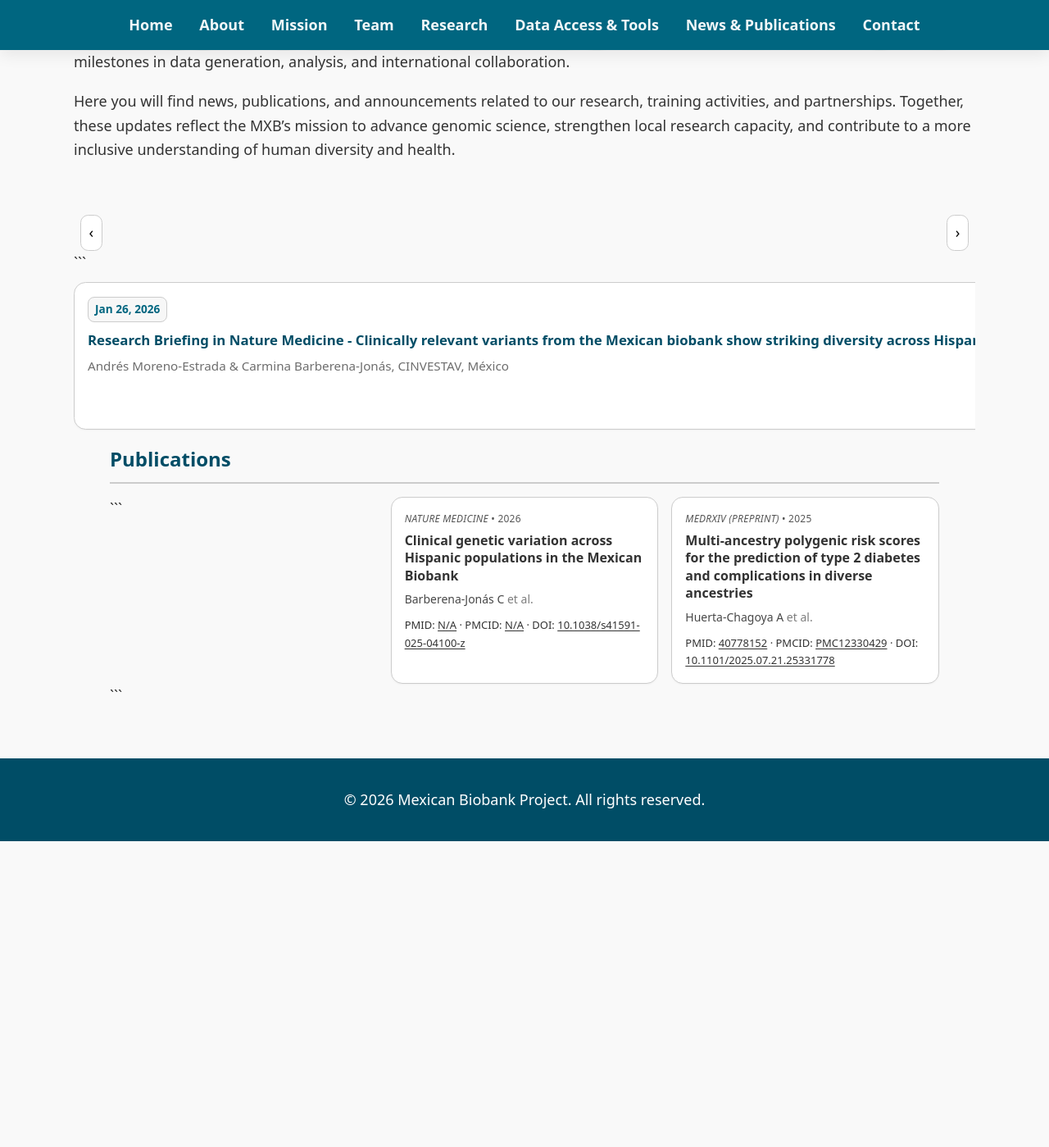
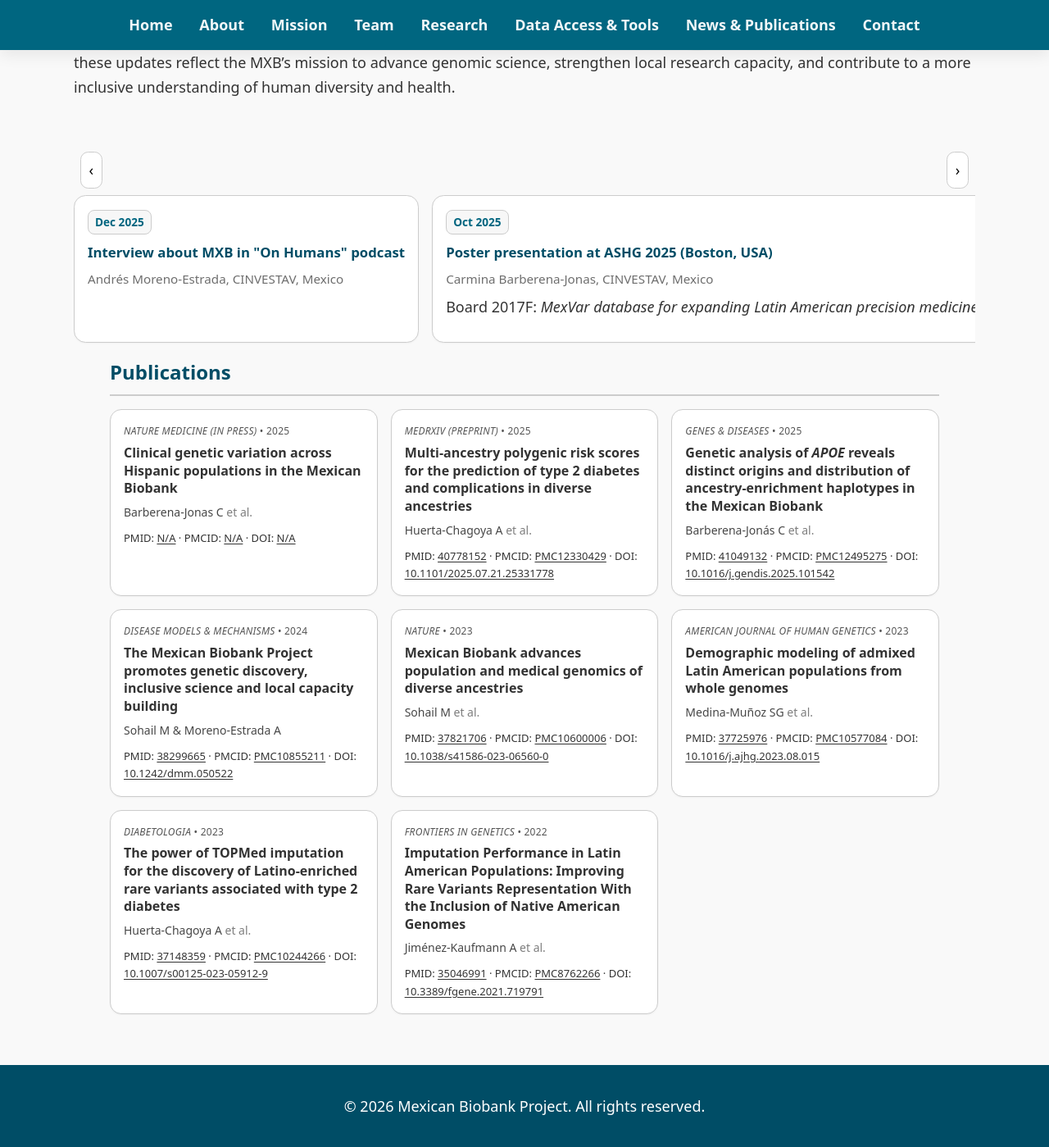
Before and after one commit to morenolab/MexicanBiobank_webpage, a Jekyll site: the page built from pages/news_publications.md, in a window 1280 px wide and 1400 px high, scrolled down 397 px. Shown: the whole window at 82% size. Built offline with Jekyll 4.4.1, drawn with Linux system fonts in a browser that asks for light colours; our own code applies the rules of GitHub Pages for plain Markdown files; before the commit the page ends 1423 px from its top, so only the background shows below that; some of the changed text lies outside the part shown.

Commit message:
Update news and publications section in markdown

````diff
--- a/pages/news_publications.md
+++ b/pages/news_publications.md
@@ -1,9 +1,8 @@
 ---
-
 layout: default
 title: News & Publications
 permalink: /news_publications/
-------------------------------
+---
 
 <section id="news_publications">
 
@@ -25,115 +24,104 @@
       <button class="carousel-btn next" aria-label="Next">›</button>
     </div>
 
-```
-<div class="news-track" id="carousel-all-news" tabindex="0">
+    <div class="news-track" id="carousel-all-news" tabindex="0">
 
-      <!-- Jan 2026 -->
+      <!-- Dec 2025 -->
 
-  <article class="news-card">
-    <span class="news-badge"><time datetime="2026-01-26">Jan 26, 2026</time></span>
-    <h4 class="news-title"><a href="https://www.nature.com/articles/s41591-025-04129-0" target="_blank" rel="noopener">Research Briefing in Nature Medicine - Clinically relevant variants from the Mexican biobank show striking diversity across Hispanic people</a></h4>
-    <p class="news-meta">Andrés Moreno-Estrada &amp; Carmina Barberena-Jonás, CINVESTAV, México</p>
-    <p class="news-body"><em></em></p>
-</article>
-
-  <!-- Dec 2025 -->
-
-  <article class="news-card">
-    <span class="news-badge"><time datetime="2025-12">Dec 2025</time></span>
-    <h4 class="news-title"><a href="https://open.spotify.com/episode/16l1LFamzx1P87ZQcuNhKA" target="_blank" rel="noopener">Interview about MXB in &quot;On Humans&quot; podcast</a></h4>
-    <p class="news-meta">Andrés Moreno-Estrada, CINVESTAV, México</p>
-    <p class="news-body"><em></em></p>
-</article>
+      <article class="news-card">
+        <span class="news-badge"><time datetime="Dec 25">Dec 2025</time></span>
+        <h4 class="news-title"><a href="https://open.spotify.com/episode/16l1LFamzx1P87ZQcuNhKA" target="_blank" rel="noopener">Interview about MXB in &quot;On Humans&quot; podcast</a></h4>
+        <p class="news-meta">Andrés Moreno-Estrada, CINVESTAV, Mexico</p>
+        <p class="news-body"><em></em></p>
+    </article>
 
 
-  <!-- Oct 2025 -->
+      <!-- Oct 2025 -->
 
-  <article class="news-card">
-    <span class="news-badge"><time datetime="2025-10">Oct 2025</time></span>
-    <h4 class="news-title"><a href="https://meetings.ashg.org/event/ASHG25/sessions/SESSOAEI1EOL90ZZ0" target="_blank" rel="noopener">Poster presentation at ASHG 2025 (Boston, USA)</a></h4>
-    <p class="news-meta">Carmina Barberena-Jonás, CINVESTAV, México</p>
-    <p class="news-body">
-      Board 2017F: <em>MexVar database for expanding Latin American precision medicine illustrates striking clinical genetic variation in the Mexican Biobank.</em>
-    </p>
-  </article>
+      <article class="news-card">
+        <span class="news-badge"><time datetime="2025-10">Oct 2025</time></span>
+        <h4 class="news-title"><a href="https://meetings.ashg.org/event/ASHG25/sessions/SESSOAEI1EOL90ZZ0" target="_blank" rel="noopener">Poster presentation at ASHG 2025 (Boston, USA)</a></h4>
+        <p class="news-meta">Carmina Barberena-Jonas, CINVESTAV, Mexico</p>
+        <p class="news-body">
+          Board 2017F: <em>MexVar database for expanding Latin American precision medicine illustrates striking clinical genetic variation in the Mexican Biobank.</em>
+        </p>
+      </article>
 
-  <article class="news-card">
-    <span class="news-badge"><time datetime="2025-10">Oct 2025</time></span>
-    <h4 class="news-title"><a href="https://rarerevolutionmagazine.com/rare-insider/mexvar-helping-to-increase-the-scientific-independence-of-mexico/" target="_blank" rel="noopener">Interview about MexVar in RARE Revolution Magazine</a></h4>
-    <p class="news-meta">Andrés Moreno-Estrada, Carmina Barberena-Jonás, CINVESTAV, México</p>
-    <p class="news-body"><em></em></p>
-  </article>
+      <article class="news-card">
+        <span class="news-badge"><time datetime="2025-010">Oct 2025</time></span>
+        <h4 class="news-title"><a href="https://rarerevolutionmagazine.com/rare-insider/mexvar-helping-to-increase-the-scientific-independence-of-mexico/" target="_blank" rel="noopener">Interview about MexVar in RARE Revolution Magazine</a></h4>
+        <p class="news-meta">Andres Moreno-Estrada, Carmina Barberena-Jonas, CINVESTAV, Mexico</p>
+        <p class="news-body"><em></em></p>
+      </article>
 
-  <article class="news-card">
-    <span class="news-badge"><time datetime="2025-10">Oct 2025</time></span>
-    <h4 class="news-title"><a href="https://open.spotify.com/episode/3SVAH5L8W45Opbjw90r2ye?si=dbfdce1738ed42ae" target="_blank" rel="noopener">Interview about MXB in &quot;De chicharos y habas&quot; podcast</a></h4>
-    <p class="news-meta">Mashaal Sohail, Centro de Ciencias Genómicas (CCG), UNAM, México</p>
-    <p class="news-body"><em></em></p>
-</article>
+      <article class="news-card">
+        <span class="news-badge"><time datetime="Oct 25">Oct 2025</time></span>
+        <h4 class="news-title"><a href="https://open.spotify.com/episode/3SVAH5L8W45Opbjw90r2ye?si=dbfdce1738ed42ae" target="_blank" rel="noopener">Interview about MXB in &quot;De chicharos y habas&quot; podcast</a></h4>
+        <p class="news-meta">Mashaal Sohail, CCG, Mexico</p>
+        <p class="news-body"><em></em></p>
+    </article>
 
-  <!-- August 2025 -->
 
-  <article class="news-card">
-    <span class="news-badge"><time datetime="2025-08">Aug 2025</time></span>
-    <h4 class="news-title"><a href="https://open.spotify.com/episode/4r4JpGUtl92S4N0mAdOsyt?si=kWlgL67jRV6kbTWg8VeMdw&context=spotify%3Ashow%3A4loKt8BLA058IoA1mXaDKK" target="_blank" rel="noopener">Interview about MerVar in &quot;De chicharos y habas&quot; podcast</a></h4>
-    <p class="news-meta">Carmina Barberena-Jonás, CINVESTAV, México</p>
-    <p class="news-body"><em></em></p>
-</article>
+      <!-- August 2025 -->
 
-  <!-- Jul 2025 -->
+      <article class="news-card">
+        <span class="news-badge"><time datetime="Aug 25">Aug 2025</time></span>
+        <h4 class="news-title"><a href="https://open.spotify.com/episode/4r4JpGUtl92S4N0mAdOsyt?si=kWlgL67jRV6kbTWg8VeMdw&context=spotify%3Ashow%3A4loKt8BLA058IoA1mXaDKK" target="_blank" rel="noopener">Interview about MerVar in &quot;De chicharos y habas&quot; podcast</a></h4>
+        <p class="news-meta">Carmina Barberena-Jonas, CINVESTAV, Mexico</p>
+        <p class="news-body"><em></em></p>
+    </article>
 
-  <article class="news-card">
-    <span class="news-badge"><time datetime="2025-07">Jul 2025</time></span>
-    <h4 class="news-title">Poster presentation at SMBE 2025 (Beijing, China)</h4>
-    <p class="news-meta">Carmina Barberena-Jonás, CINVESTAV, México</p>
-    <p class="news-body">
-      S27-P11: <em>Unraveling 500 Years of Evolutionary History and Admixture Through IBD Genomic Analyses in the Mexican Biobank.</em>
-    </p>
-  </article>
+      <!-- Jul 2025 -->
 
-  <!-- Jul 2023 -->
+      <article class="news-card">
+        <span class="news-badge"><time datetime="2025-07">Jul 2025</time></span>
+        <h4 class="news-title">Poster presentation at SMBE 2025 (Beijing, China)</h4>
+        <p class="news-meta">Carmina Barberena-Jonas, CINVESTAV, Mexico</p>
+        <p class="news-body">
+          S27-P11: <em>Unraveling 500 Years of Evolutionary History and Admixture Through IBD Genomic Analyses in the Mexican Biobank.</em>
+        </p>
+      </article>
 
-  <article class="news-card">
-    <span class="news-badge"><time datetime="2023-07">Jul 2023</time></span>
-    <h4 class="news-title">Oral presentations on MXB data at SMBE 2023 (Ferrara, Italy)</h4>
-    <p class="news-meta">Carmina Barberena-Jonás, Unidad de Genómica Avanzada (UGA), CINVESTAV, México</p>
-    <p class="news-body"><em>Analyzing IBD segments in the MX Biobank to track the genetic structure of México through time.</em></p>
-  </article>
+      <!-- Jul 2023 -->
 
-  <article class="news-card">
-    <span class="news-badge"><time datetime="2023-07">Jul 2023</time></span>
-    <h4 class="news-title"><a href="https://www.smbe.org/smbe-graduate-student-excellence-awards/" target=_blank>SMBE Graduate Student Excellence Award at SMBE 2023 (Ferrara, Italy)</a></h4>
-    <p class="news-meta">Santiago Medina-Muñoz, CINVESTAV, México</p>
-    <p class="news-body"><em>Demographic modeling of admixed Latin American populations from whole genomes.</em></p>
-  </article>
+      <article class="news-card">
+        <span class="news-badge"><time datetime="2023-07">Jul 2023</time></span>
+        <h4 class="news-title">Oral presentations on MXB data at SMBE 2023 (Ferrara, Italy)</h4>
+        <p class="news-meta">Carmina Barberena-Jonas, Unidad de Genómica Avanzada (UGA), Mexico</p>
+        <p class="news-body"><em>Analyzing IBD segments in the MX Biobank to track the genetic structure of Mexico through time.</em></p>
+      </article>
 
-  <!-- Nov 2018 -->
+      <article class="news-card">
+        <span class="news-badge"><time datetime="2023-07">Jul 2023</time></span>
+        <h4 class="news-title"><a href="https://www.smbe.org/smbe-graduate-student-excellence-awards/" target=_blank>SMBE Graduate Student Excellence Award at SMBE 2023 (Ferrara, Italy)</a></h4>
+        <p class="news-meta">Santiago Medina-Muñoz, CINVESTAV, Mexico</p>
+        <p class="news-body"><em>Demographic modeling of admixed Latin American populations from whole genomes.</em></p>
+      </article>
 
-  <article class="news-card">
-    <span class="news-badge"><time datetime="2018-11">Nov 2018</time></span>
-    <h4 class="news-title"><a href="https://mxbiobankworkshop.wordpress.com/" target="_blank" rel="noopener">Workshop on Large-Scale Genomic Data Analyses</a></h4>
-    <p class="news-meta">CINVESTAV, México</p>
-    <p class="news-body"><em>This workshop focused on the practical analysis of GWAS data in structured populations</em></p>
-  </article>
+      <!-- Nov 2018 -->
 
-  <!-- Jun 2018 -->
+      <article class="news-card">
+        <span class="news-badge"><time datetime="2018-11">Nov 2018</time></span>
+        <h4 class="news-title"><a href="https://mxbiobankworkshop.wordpress.com/" target="_blank" rel="noopener">Workshop on Large-Scale Genomic Data Analyses</a></h4>
+        <p class="news-meta">CINVESTAV, Mexico</p>
+        <p class="news-body"><em>This workshop focused on the practical analysis of GWAS data in structured populations</em></p>
+      </article>
 
-  <article class="news-card">
-    <span class="news-badge"><time datetime="2018-06">Jun 2018</time></span>
-    <h4 class="news-title">Poster presentations at the Closing the Genome Research Gap symposium in Montreal, Canada (multiple abstracts)</h4>
-    <p class="news-meta">Maria Jose Palma-Martinez, CINVESTAV, México</p>
-    <p class="news-body"><em>The Mexican Biobank Project: Building Capacity for Big Data Science in Medical Genomics in Admixed Populations</em></p>
-  </article>
+      <!-- Jun 2018 -->
 
-  <article class="news-card">
-    <span class="news-badge"><time datetime="2018-06">Jun 2018</time></span>
-    <h4 class="news-title">Poster presentations at the Closing the Genome Research Gap symposium in Montreal, Canada (multiple abstracts)</h4>
-    <p class="news-meta">Andres Jimenez-Kaufmann, CINVESTAV, México</p>
-    <p class="news-body"><em>Imputation performance in Latin Americans: Expanding the imputation reference panel with Native American Genomes</em></p>
-  </article>
-```
+      <article class="news-card">
+        <span class="news-badge"><time datetime="2018-06">Jun 2018</time></span>
+        <h4 class="news-title">Poster presentations at the Closing the Genome Research Gap symposium in Montreal, Canada</h4>
+        <p class="news-meta">Maria Jose Palma-Martinez, CINVESTAV, Mexico</p>
+        <p class="news-body"><em>The Mexican Biobank Project: Building Capacity for Big Data Science in Medical Genomics in Admixed Populations</em></p>
+      </article>
 
+      <article class="news-card">
+        <span class="news-badge"><time datetime="2018-06">Jun 2018</time></span>
+        <h4 class="news-title">Poster presentations at the Closing the Genome Research Gap symposium in Montreal, Canada</h4>
+        <p class="news-meta">Andres Jimenez-Kaufmann, CINVESTAV, Mexico</p>
+        <p class="news-body"><em>Imputation performance in Latin Americans: Expanding the imputation reference panel with Native American Genomes</em></p>
+      </article>
   </div>
 
 <section id="publications">
@@ -141,66 +129,135 @@
   <h2>Publications</h2>
     <div class="pub-grid">
 
-```
-    <!-- 1 -->
-    <article class="pub-card">
-      <div class="pub-journal"><em>Nature Medicine </em> • 2026</div>
-      <h3 class="pub-title">
-        <a href="https://www.nature.com/articles/s41591-025-04100-z" target="_blank" rel="noopener">
-          Clinical genetic variation across Hispanic populations in the Mexican Biobank
-        </a>
-      </h3>
-      <div class="pub-authors">Barberena-Jonás C <span aria-hidden="true" style="opacity:.7">et&nbsp;al.</span></div>
-      <div class="pub-ids">
-        PMID: <a href="">N/A</a> ·
-        PMCID: <a href="">N/A</a> ·
-        DOI: <a href="https://doi.org/10.1038/s41591-025-04100-z">10.1038/s41591-025-04100-z</a>
-      </div>
-    </article>
+        <!-- 1 -->
+        <article class="pub-card">
+          <div class="pub-journal"><em>Nature Medicine (in press)</em> • 2025</div>
+          <h3 class="pub-title">
+            <a href="" target="_blank" rel="noopener">
+              Clinical genetic variation across Hispanic populations in the Mexican Biobank
+            </a>
+          </h3>
+          <div class="pub-authors">Barberena-Jonas C <span aria-hidden="true" style="opacity:.7">et&nbsp;al.</span></div>
+          <div class="pub-ids">
+            PMID: <a href="">N/A</a> ·
+            PMCID: <a href="">N/A</a> ·
+            DOI: <a href="">N/A</a>
+          </div>
+        </article>
 
 
-    <!-- 2 -->
-    <article class="pub-card">
-      <div class="pub-journal"><em>medRxiv (preprint)</em> • 2025</div>
-      <h3 class="pub-title">
-        <a href="https://doi.org/10.1101/2025.07.21.25331778" target="_blank" rel="noopener">
-          Multi-ancestry polygenic risk scores for the prediction of type 2 diabetes and complications in diverse ancestries
-        </a>
-      </h3>
-      <div class="pub-authors">Huerta-Chagoya A <span aria-hidden="true" style="opacity:.7">et&nbsp;al.</span></div>
-      <div class="pub-ids">
-        PMID: <a href="https://pubmed.ncbi.nlm.nih.gov/40778152/">40778152</a> ·
-        PMCID: <a href="https://pmc.ncbi.nlm.nih.gov/articles/PMC12330429/">PMC12330429</a> ·
-        DOI: <a href="https://doi.org/10.1101/2025.07.21.25331778">10.1101/2025.07.21.25331778</a>
-      </div>
-    </article>
+        <!-- 2 -->
+        <article class="pub-card">
+          <div class="pub-journal"><em>medRxiv (preprint)</em> • 2025</div>
+          <h3 class="pub-title">
+            <a href="https://pubmed.ncbi.nlm.nih.gov/40778152/" target="_blank" rel="noopener">
+              Multi-ancestry polygenic risk scores for the prediction of type 2 diabetes and complications in diverse ancestries
+            </a>
+          </h3>
+          <div class="pub-authors">Huerta-Chagoya A <span aria-hidden="true" style="opacity:.7">et&nbsp;al.</span></div>
+          <div class="pub-ids">
+            PMID: <a href="https://pubmed.ncbi.nlm.nih.gov/40778152/">40778152</a> ·
+            PMCID: <a href="https://pmc.ncbi.nlm.nih.gov/articles/PMC12330429/">PMC12330429</a> ·
+            DOI: <a href="https://doi.org/10.1101/2025.07.21.25331778">10.1101/2025.07.21.25331778</a>
+          </div>
+        </article>
 
-    <!-- remaining publication entries unchanged -->
+        <!-- 3 -->
+        <article class="pub-card">
+          <div class="pub-journal"><em>Genes &amp; Diseases</em> • 2025</div>
+          <h3 class="pub-title">
+            <a href="https://pmc.ncbi.nlm.nih.gov/articles/PMC12495275/" target="_blank" rel="noopener">
+              Genetic analysis of <em>APOE</em> reveals distinct origins and distribution of ancestry-enrichment haplotypes in the Mexican Biobank
+            </a>
+          </h3>
+          <div class="pub-authors">Barberena-Jonás C <span aria-hidden="true" style="opacity:.7">et&nbsp;al.</span></div>
+          <div class="pub-ids">
+            PMID: <a href="https://pubmed.ncbi.nlm.nih.gov/41049132/">41049132</a> ·
+            PMCID: <a href="https://pmc.ncbi.nlm.nih.gov/articles/PMC12495275/">PMC12495275</a> ·
+            DOI: <a href="https://doi.org/10.1016/j.gendis.2025.101542">10.1016/j.gendis.2025.101542</a>
+          </div>
+        </article>
 
-</div>
-```
+        <!-- 4 -->
+        <article class="pub-card">
+          <div class="pub-journal"><em>Disease Models &amp; Mechanisms</em> • 2024</div>
+          <h3 class="pub-title">
+            <a href="https://pubmed.ncbi.nlm.nih.gov/38299665/" target="_blank" rel="noopener">
+              The Mexican Biobank Project promotes genetic discovery, inclusive science and local capacity building
+            </a>
+          </h3>
+          <div class="pub-authors">Sohail M &amp; Moreno-Estrada A</div>
+          <div class="pub-ids">
+            PMID: <a href="https://pubmed.ncbi.nlm.nih.gov/38299665/">38299665</a> ·
+            PMCID: <a href="https://pmc.ncbi.nlm.nih.gov/articles/PMC10855211/">PMC10855211</a> ·
+            DOI: <a href="https://doi.org/10.1242/dmm.050522">10.1242/dmm.050522</a>
+          </div>
+        </article>
+
+        <!-- 5 -->
+        <article class="pub-card">
+          <div class="pub-journal"><em>Nature</em> • 2023</div>
+          <h3 class="pub-title">
+            <a href="https://pubmed.ncbi.nlm.nih.gov/37821706/" target="_blank" rel="noopener">
+              Mexican Biobank advances population and medical genomics of diverse ancestries
+            </a>
+          </h3>
+          <div class="pub-authors">Sohail M <span aria-hidden="true" style="opacity:.7">et&nbsp;al.</span></div>
+          <div class="pub-ids">
+            PMID: <a href="https://pubmed.ncbi.nlm.nih.gov/37821706/">37821706</a> ·
+            PMCID: <a href="https://pmc.ncbi.nlm.nih.gov/articles/PMC10600006/">PMC10600006</a> ·
+            DOI: <a href="https://doi.org/10.1038/s41586-023-06560-0">10.1038/s41586-023-06560-0</a>
+          </div>
+        </article>
+
+        <!-- 6 -->
+        <article class="pub-card">
+          <div class="pub-journal"><em>American Journal of Human Genetics</em> • 2023</div>
+          <h3 class="pub-title">
+            <a href="https://pubmed.ncbi.nlm.nih.gov/37725976/" target="_blank" rel="noopener">
+              Demographic modeling of admixed Latin American populations from whole genomes
+            </a>
+          </h3>
+          <div class="pub-authors">Medina-Muñoz SG <span aria-hidden="true" style="opacity:.7">et&nbsp;al.</span></div>
+          <div class="pub-ids">
+            PMID: <a href="https://pubmed.ncbi.nlm.nih.gov/37725976/">37725976</a> ·
+            PMCID: <a href="https://pmc.ncbi.nlm.nih.gov/articles/PMC10577084/">PMC10577084</a> ·
+            DOI: <a href="https://doi.org/10.1016/j.ajhg.2023.08.015">10.1016/j.ajhg.2023.08.015</a>
+          </div>
+        </article>
+
+        <!-- 7 -->
+        <article class="pub-card">
+          <div class="pub-journal"><em>Diabetologia</em> • 2023</div>
+          <h3 class="pub-title">
+            <a href="https://pubmed.ncbi.nlm.nih.gov/37148359/" target="_blank" rel="noopener">
+              The power of TOPMed imputation for the discovery of Latino-enriched rare variants associated with type 2 diabetes
+            </a>
+          </h3>
+          <div class="pub-authors">Huerta-Chagoya A <span aria-hidden="true" style="opacity:.7">et&nbsp;al.</span></div>
+          <div class="pub-ids">
+            PMID: <a href="https://pubmed.ncbi.nlm.nih.gov/37148359/">37148359</a> ·
+            PMCID: <a href="https://pmc.ncbi.nlm.nih.gov/articles/PMC10244266/">PMC10244266</a> ·
+            DOI: <a href="https://doi.org/10.1007/s00125-023-05912-9">10.1007/s00125-023-05912-9</a>
+          </div>
+        </article>
+
+        <!-- 8 -->
+        <article class="pub-card">
+          <div class="pub-journal"><em>Frontiers in Genetics</em> • 2022</div>
+          <h3 class="pub-title">
+            <a href="https://pubmed.ncbi.nlm.nih.gov/35046991/" target="_blank" rel="noopener">
+            Imputation Performance in Latin American Populations: Improving Rare Variants Representation With the Inclusion of Native American Genomes
+            </a>
+          </h3>
+          <div class="pub-authors">Jiménez-Kaufmann A <span aria-hidden="true" style="opacity:.7">et&nbsp;al.</span></div>
+          <div class="pub-ids">
+            PMID: <a href="https://pubmed.ncbi.nlm.nih.gov/35046991/">35046991</a> ·
+            PMCID: <a href="https://pmc.ncbi.nlm.nih.gov/articles/PMC8762266/">PMC8762266</a> ·
+            DOI: <a href="https://doi.org/10.3389/fgene.2021.719791">10.3389/fgene.2021.719791</a>
+          </div>
+        </article>
+
+    </div>
 
 </section>
-
-<script>
-document.addEventListener("DOMContentLoaded", () => {
-  document.querySelectorAll(".news-carousel").forEach(carousel => {
-    const track = carousel.querySelector(".news-track");
-    const prevBtn = carousel.querySelector(".carousel-btn.prev");
-    const nextBtn = carousel.querySelector(".carousel-btn.next");
-
-    if (!track || !prevBtn || !nextBtn) return;
-
-    const firstCard = track.querySelector('.news-card');
-    const scrollAmount = firstCard ? firstCard.offsetWidth + 16 : 300;
-
-    nextBtn.addEventListener("click", () => {
-      track.scrollBy({ left: scrollAmount, behavior: "smooth" });
-    });
-
-    prevBtn.addEventListener("click", () => {
-      track.scrollBy({ left: -scrollAmount, behavior: "smooth" });
-    });
-  });
-});
-</script>
````
